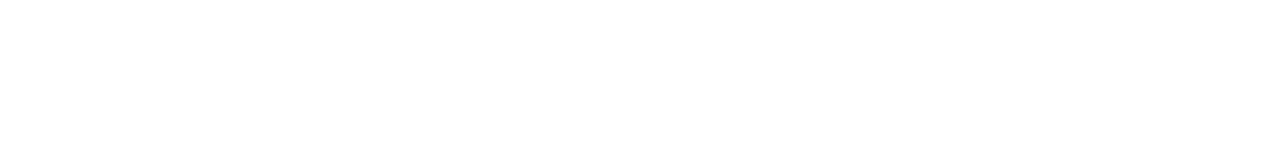
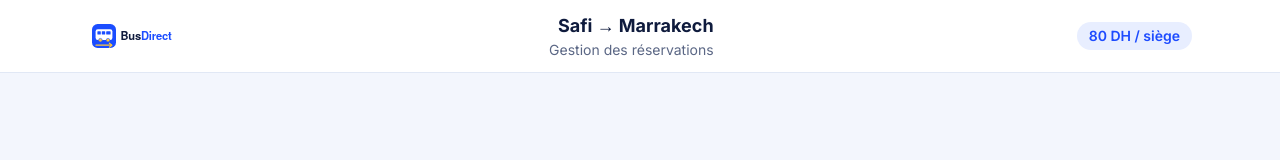
Before and after one commit to MAROUAELMILOUDI/BusDirect, a website: page index.html in a window 1280 px wide. Drawn offline with nearby package versions, Linux system fonts and the light colour scheme.

Commit message:
Créer le header

```diff
--- a/index.html
+++ b/index.html
@@ -9,7 +9,17 @@
   <link rel="preconnect" href="https://fonts.gstatic.com" crossorigin>
   <link href="https://fonts.googleapis.com/css2?family=Inter:wght@400;500;600;700&display=swap" rel="stylesheet">
 </head>
-<body>
+<body class="min-h-screen bg-[#F3F6FD] text-[#0F1B3D]" style="font-family: 'Inter', system-ui, sans-serif;">
 
+  <header class="border-b border-[#E1E8F5] bg-white">
+    <div class="mx-auto flex max-w-6xl flex-col items-start gap-3 px-4 py-3 sm:flex-row sm:items-center sm:justify-between sm:px-6">
+      <img src="img/busdirect-logo.svg" alt="BusDirect" class="h-10 w-auto">
+      <div class="sm:text-right">
+        <p class="text-lg font-bold text-[#0F1B3D]">Safi → Marrakech</p>
+        <p class="text-sm text-[#5B6785]">Gestion des réservations</p>
+      </div>
+      <span class="rounded-full bg-[#E8EEFF] px-3 py-1 text-sm font-semibold text-[#1D4BFF]">80 DH / siège</span>
+    </div>
+  </header>
 </body>
 </html>
```
